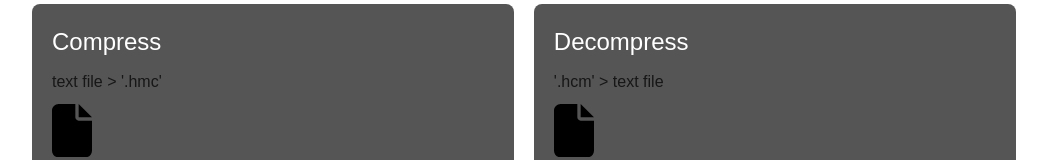
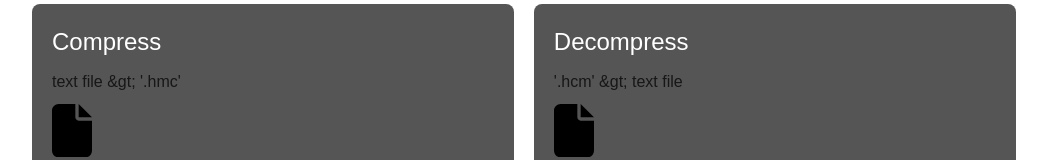
Before and after one commit to BengeeL/huffman-compression, a Next.js app: page / in a window 1280 px wide. Shown: the part 124-284 px from the top of the page, without its empty margins (116-1163 px from the left). Built offline with nearby package versions, Linux system fonts and the light colour scheme.

Commit message:
Fix Netlify deploy issues

```diff
--- a/src/app/pages/Home.tsx
+++ b/src/app/pages/Home.tsx
@@ -117,24 +117,25 @@ const HomePage = () => {
           "fileInputCompress",
           true,
           "Compress",
-          "text file > '.hmc'"
+          "text file &gt; '.hmc'"
         )}
         {renderFileUploadButton(
           "fileInputDecompress",
           false,
           "Decompress",
-          "'.hcm' > text file"
+          "'.hcm' &gt; text file"
         )}
       </div>
 
       <h2>Instructions</h2>
       <p>
-        To compress a file, click the "Compress" button and select a text file.
-        The compressed file will be downloaded automatically.
+        To compress a file, click the &quot;Compress&quot; button and select a
+        text file. The compressed file will be downloaded automatically.
       </p>
       <p>
-        To decompress a file, click the "Decompress" button and select a
-        compressed file. The decompressed file will be downloaded automatically.
+        To decompress a file, click the &quot;Decompress&quot; button and select
+        a compressed file. The decompressed file will be downloaded
+        automatically.
       </p>
     </div>
   );
```
